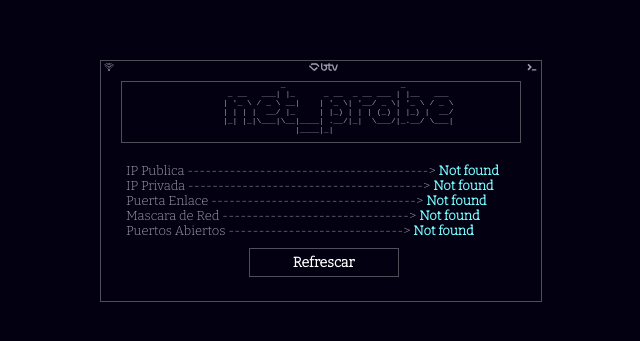
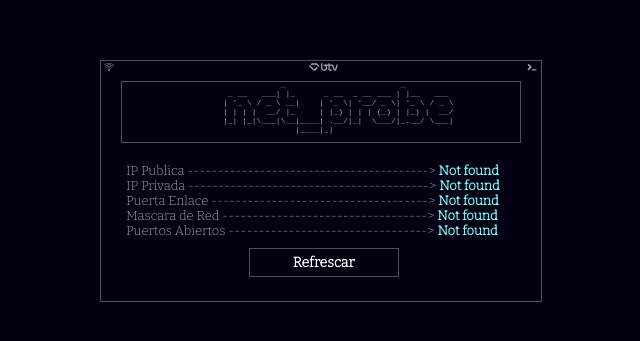
Before and after one commit to CapaCC1/IP_Nodejs, a website: page views/index.html in a window 1280 px wide. Shown: the part 219-560 px from the top of the page, without its empty margins (319-959 px from the left). Drawn offline with nearby package versions, Linux system fonts and the light colour scheme; no server answers.

Commit message:
net_probev0

```diff
--- a/views/index.html
+++ b/views/index.html
@@ -35,10 +35,10 @@
         </div>
         <div class="contenedor-ips">
             <p>IP Publica ----------------------------------------> <span class="open-port" id="ip-publica"></span></p>
-            <p>IP Privada ---------------------------------------> <span class="open-port" id="ip-privada"></span></p>
-            <p>Puerta Enlace ----------------------------------> <span class="open-port" id="puerta-enlace"></span></p>
-            <p>Mascara de Red -------------------------------> <span class="open-port" id="mascara-red"></span></p>
-            <p>Puertos Abiertos -----------------------------> <span class="open-port" id="puertos-abiertos"></span></p>
+            <p>IP Privada ----------------------------------------> <span class="open-port" id="ip-privada"></span></p>
+            <p>Puerta Enlace ------------------------------------> <span class="open-port" id="puerta-enlace"></span></p>
+            <p>Mascara de Red ----------------------------------> <span class="open-port" id="mascara-red"></span></p>
+            <p>Puertos Abiertos ---------------------------------> <span class="open-port" id="puertos-abiertos"></span></p>
             <div class="contenedor-botones">
                 <button id="btn" class="btn" role="button">Refrescar</button>
             </div>
```
